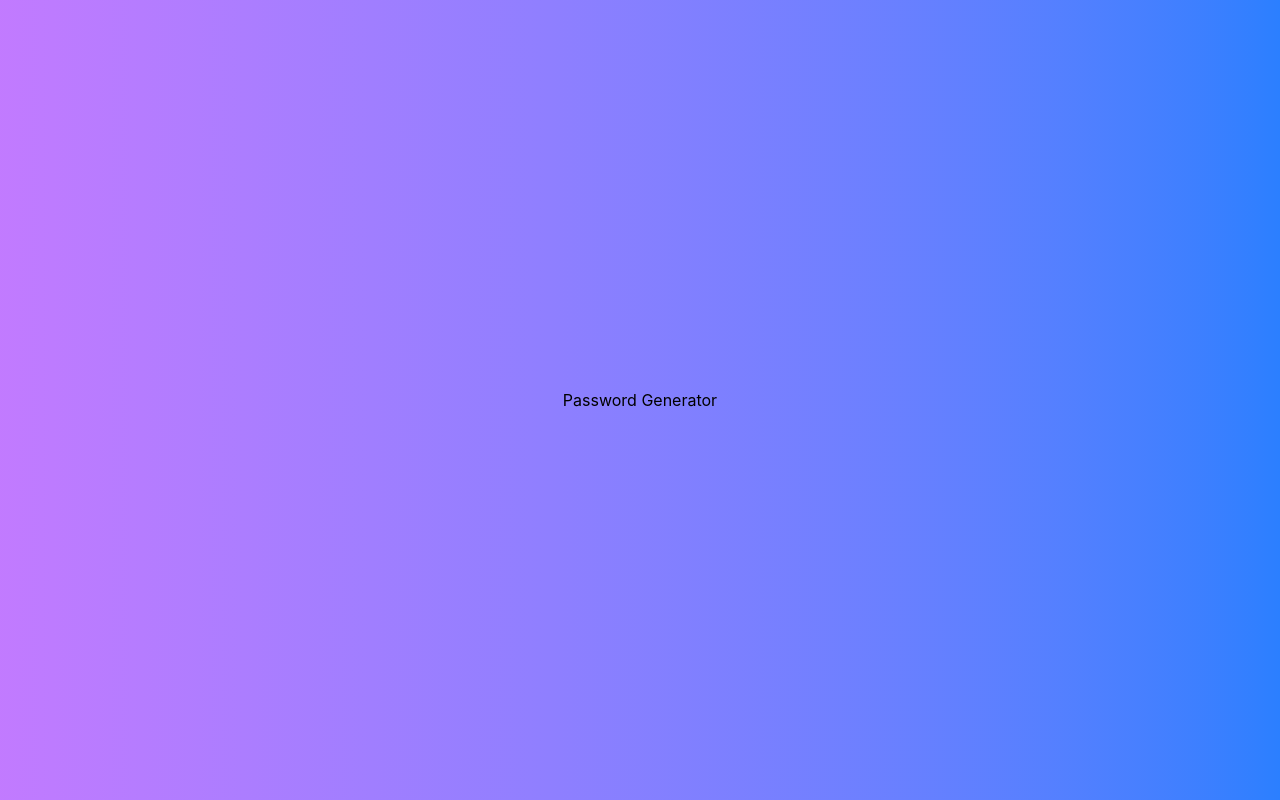
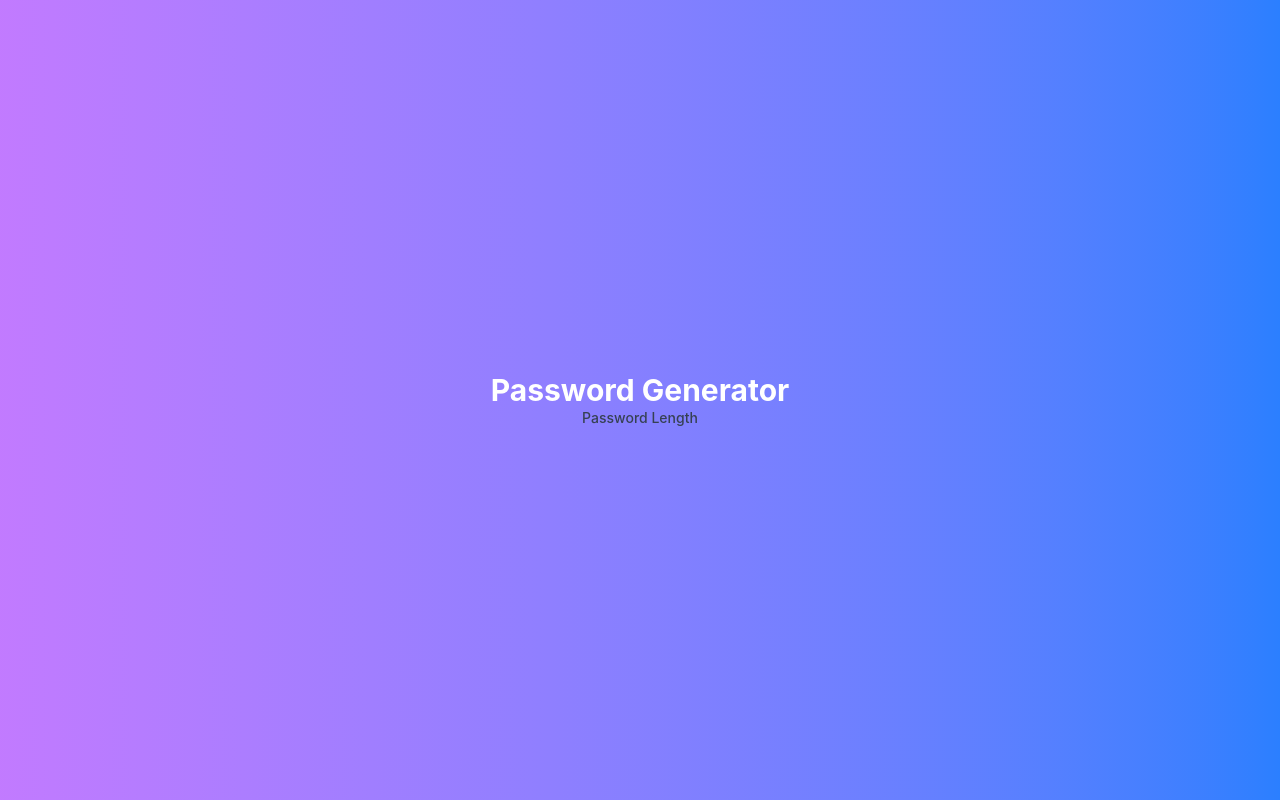
Before and after one commit to Hrisshhii/zustand-practice, a React (Vite) app in the folder zus-password/: page / in a window 1280 px wide. Built offline with nearby package versions, Linux system fonts and the light colour scheme.

Commit message:
Creating structure

```diff
--- a/zus-password/src/components/PasswordGenerator.tsx
+++ b/zus-password/src/components/PasswordGenerator.tsx
@@ -4,9 +4,11 @@ const PasswordGenerator=()=>{
   const {length,setLength,includeUppercase,includeLowercase,includeNumbers,includeSymbols,toggleUppercase,toggleLowercase,toggleNumbers,toggleSymbols,generatedPassword}=usePasswordStore()
 
   return (
-    <div className="min-h-screen flex items-center justify-center bg-linear-to-r from-purple-400 to-blue-500">
-      <h1>Password Generator</h1>
-      <p>{generatedPassword}</p>
+    <div className="min-h-screen flex flex-col items-center justify-center bg-linear-to-r from-purple-400 to-blue-500">
+      <h1 className="text-3xl font-bold text-white">Password Generator</h1>
+      <div className="flex flex-col gap-4">
+        <label htmlFor="length" className="block text-sm font-medium text-gray-700">Password Length</label>
+      </div>
     </div>
   )
 }
```
